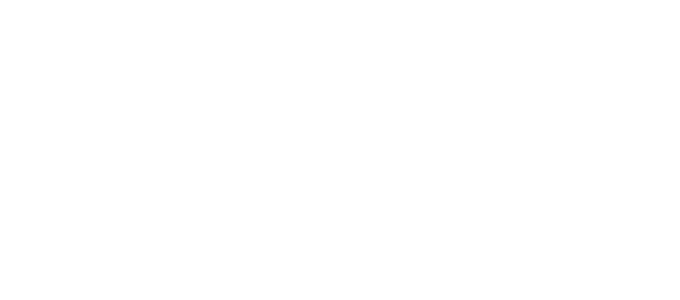
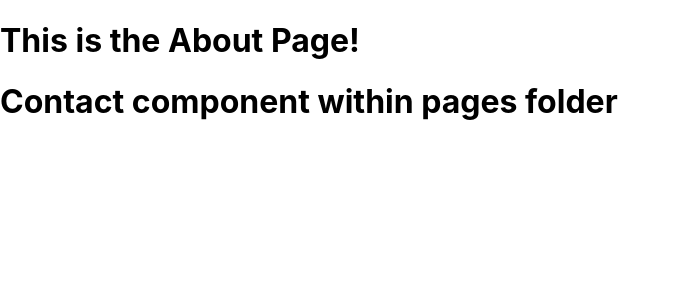
Before and after one commit to andrewcargill/sawmill_go, a React (Create React App) app in the folder mill/: page /about in a window 1280 px wide. Before the commit this address had no page. Shown: the top 300 px of the page, without its empty margins (0-680 px from the left). Built offline with nearby package versions, Linux system fonts and the light colour scheme.

Commit message:
testing about routing for deployment

```diff
--- /dev/null
+++ b/mill/src/About.jsx
@@ -0,0 +1,13 @@
+import React from 'react';
+import Contact from './pages/TestApi';
+
+const About = () => {
+  return (
+    <div>
+      <h1>This is the About Page!</h1>
+      <Contact />
+    </div>
+  );
+};
+
+export default About;
--- a/mill/src/App.js
+++ b/mill/src/App.js
@@ -1,12 +1,14 @@
 import React from 'react';
 import { BrowserRouter as Router, Route, Routes } from 'react-router-dom';
 import Home from './Home';
+import About from './About';
 
 const App = () => {
   return (
     <Router basename={`/${process.env.PUBLIC_URL}`}>
       <Routes>
         <Route path="" element={<Home />} />
+        <Route path="about" element={<About />} />
       </Routes>
     </Router>
   );
```
